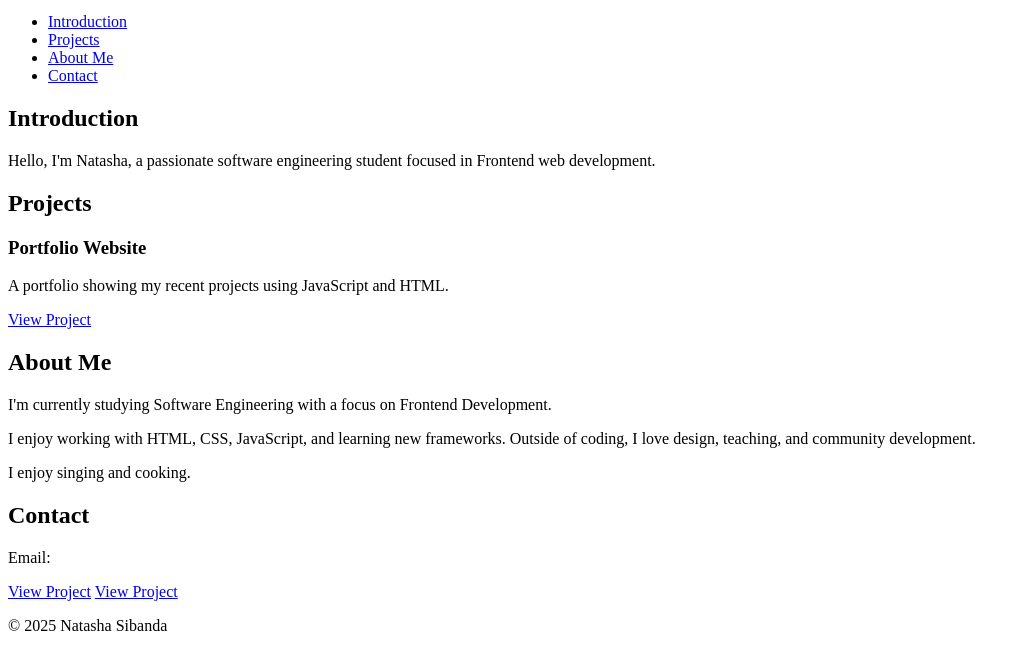
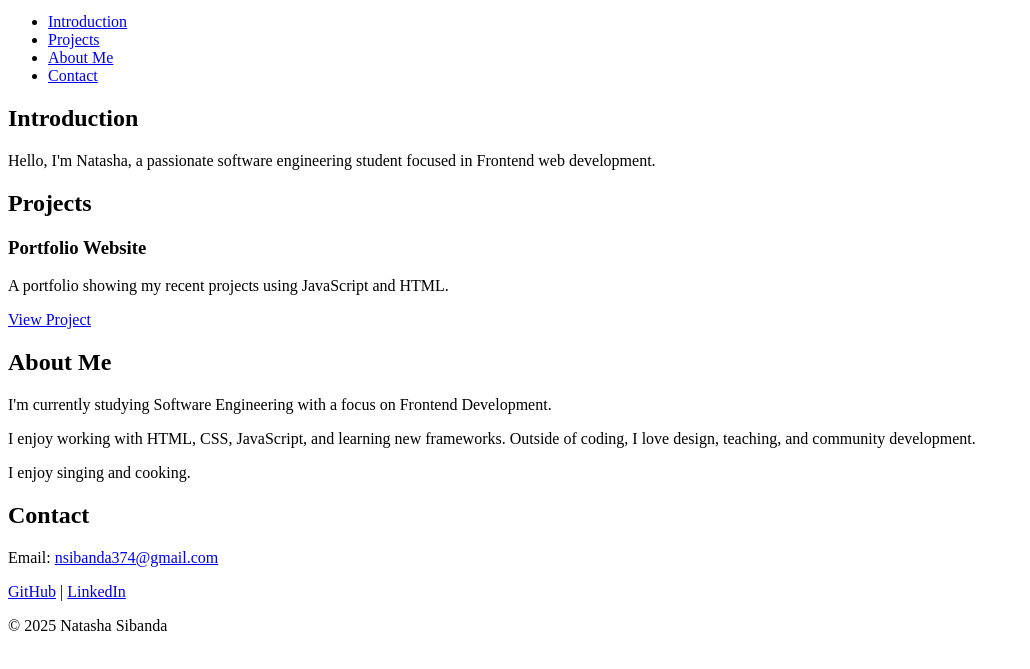
Before and after one commit to NatashaNinaSibanda/My_First_Portfolio, a plain HTML site: page index.html in a window 1280 px wide. Shown: the part 101-770 px from the top of the page, without its empty margins (0-1030 px from the left). Drawn offline with Linux system fonts and the light colour scheme.

Commit message:
Add personal portfolio HTML structure

```diff
--- a/index.html
+++ b/index.html
@@ -1,7 +1,7 @@
 <!DOCTYPE html>
 <html lang="en">
 <head>
-    <meta charset="UTF-8">
+    <meta charset="utf-8">
     <meta name="viewport" content="width=device-width, initial-scale=1.0">
     <title>Natasha Sibanda - Personal Portfolio</title>
 </head>
@@ -28,7 +28,7 @@
     <section id="projects">
         <h2>Projects</h2>
 
-    <article class="Projects">
+        <article class="project">
             <h3>Portfolio Website</h3>
             <p>A portfolio showing my recent projects using JavaScript and HTML.</p>
             <a href="https://github.com/NatashaNinaSibanda" target="_blank">View Project</a>
@@ -45,17 +45,15 @@
 
     <section id="contact">
         <h2>Contact</h2>
-    <p>Email: <a href="nsibanda374@gmail.com"></a></p>
+        <p>Email: <a href="mailto:nsibanda374@gmail.com">nsibanda374@gmail.com</a></p>
         <p>
-        <a href="https://github.com/NatashaNinaSibanda" target="_blank">View Project</a>
-        <a href="www.linkedin.com/in/natasha-sibanda-64b87b246" target="_blank">View Project</a>
+            <a href="https://github.com/NatashaNinaSibanda" target="_blank">GitHub</a> |
+            <a href="https://www.linkedin.com/in/natasha-sibanda-64b87b246" target="_blank">LinkedIn</a>
         </p>
     </section>
 
     <footer>
         <p>&copy; 2025 Natasha Sibanda</p>
     </footer>
-
-
 </body>
 </html>
```
Lines whose indentation alone changed are shown as unchanged.
